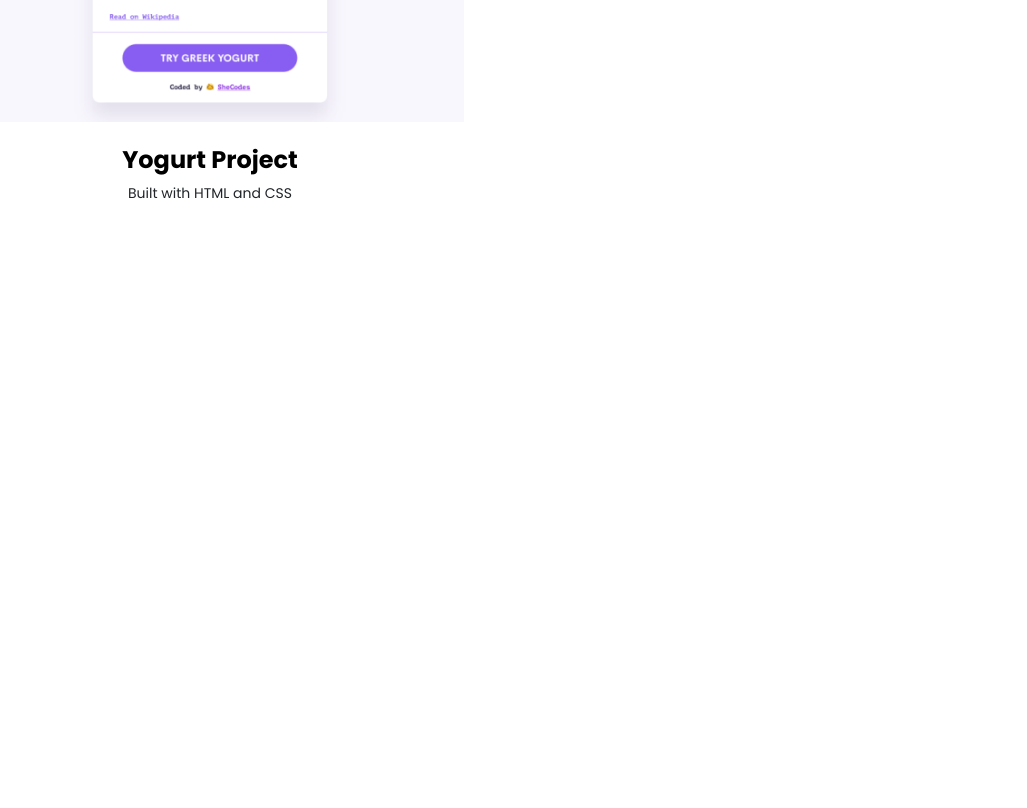
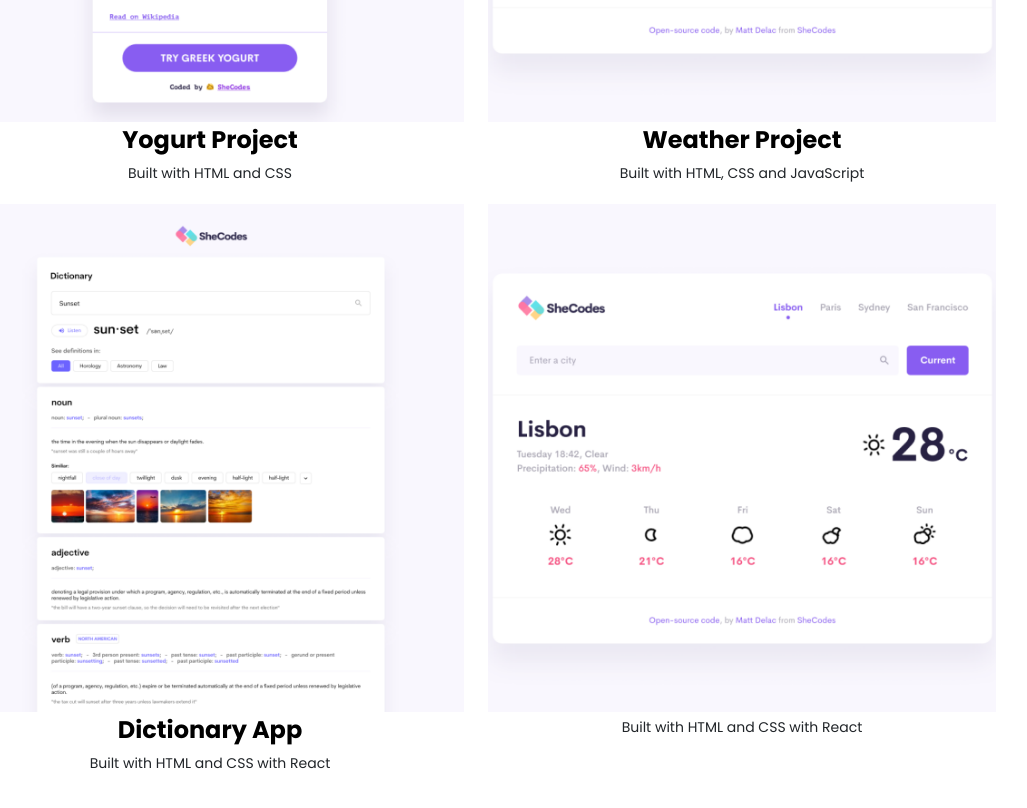
Before and after one commit to LungiMarcia/Portfolio-project, a plain HTML site: page work.html in a window 1280 px wide. Shown: the part 760-1568 px from the top of the page, without its empty margins (164-1191 px from the left). Before the commit the page ends 1174 px from the top, so only its background shows below. Drawn offline with nearby package versions, Linux system fonts and the light colour scheme.

Commit message:
updated images

```diff
--- a/work.html
+++ b/work.html
@@ -34,8 +34,25 @@
         <div class="row">
           <div class="col-6">
             <img src="images/yogurt.png" alt="" class="img-fluid" />
-            <h3 class="text-center">Yogurt Project</h3>
+            <h3 class="text-center m-0">Yogurt Project</h3>
             <p class="text-center">Built with HTML and CSS</p>
+          </div>
+          <div class="col-6">
+            <img src="images/weather.png" alt="" class="img-fluid" />
+            <h3 class="text-center m-0">Weather Project</h3>
+            <p class="text-center">Built with HTML, CSS and JavaScript</p>
+          </div>
+        </div>
+        <div class="row">
+          <div class="col-6">
+            <img src="images/dictionary.png" alt="" class="img-fluid" />
+            <h3 class="text-center m-0">Dictionary App</h3>
+            <p class="text-center">Built with HTML and CSS with React</p>
+          </div>
+          <div class="col-6">
+            <img src="images/weather.png" alt="" class="img-fluid" />
+            <h3 class="text-center m-0"></h3>
+            <p class="text-center">Built with HTML and CSS with React</p>
           </div>
         </div>
       </div>
```
Also changed, not shown: about.html (+1 -1 lines), images/image.png, images/photo.png (added).
